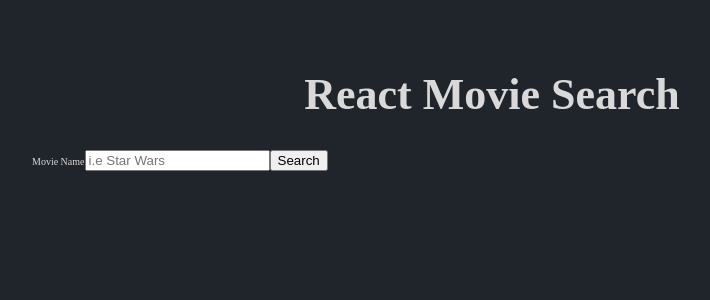
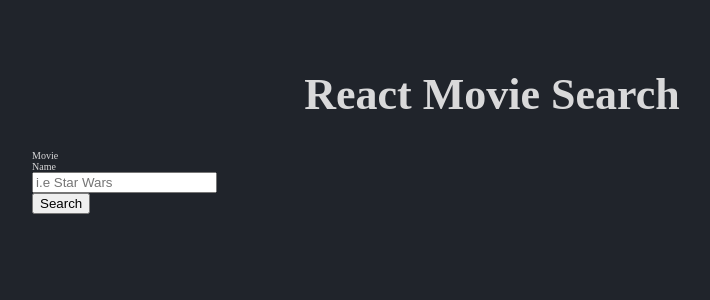
Before and after one commit to Vejituh/react-move-search, a React (Create React App) app: page / in a window 1280 px wide. Shown: the top 300 px of the page, without its empty margins (148-858 px from the left). Built offline with nearby package versions, Linux system fonts and the light colour scheme.

Commit message:
add searchMovies css file

```diff
--- /dev/null
+++ b/src/searchMovies.css
@@ -0,0 +1,3 @@
+.form {
+  width: 10px;
+}
--- a/src/searchMovies.tsx
+++ b/src/searchMovies.tsx
@@ -1,4 +1,5 @@
 import React from "react";
+import "./searchMovies.css";
 
 export default function SearchMovies() {
   return (
```
Also changed, not shown: 1 other file (tests, documents, lock files or other folders).
